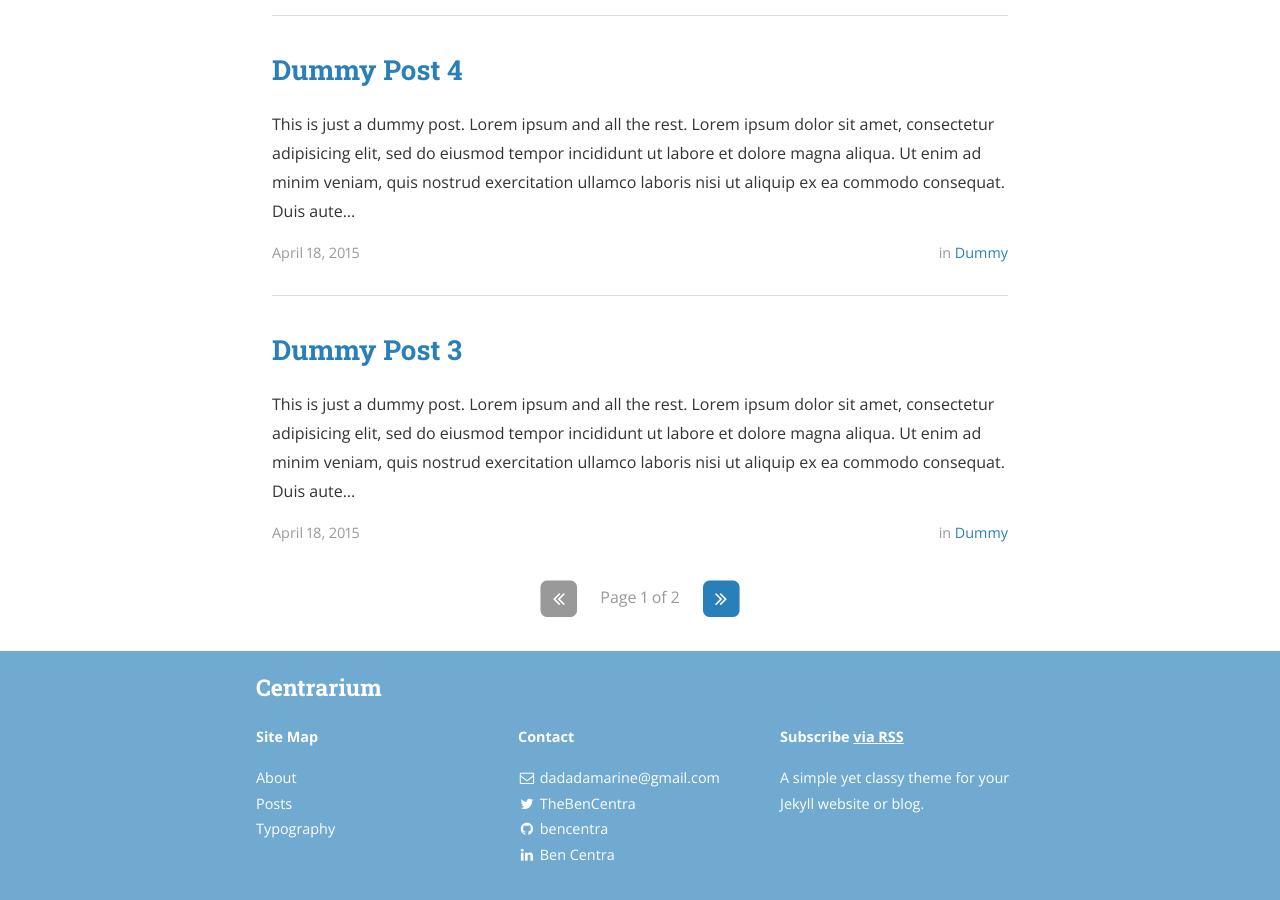
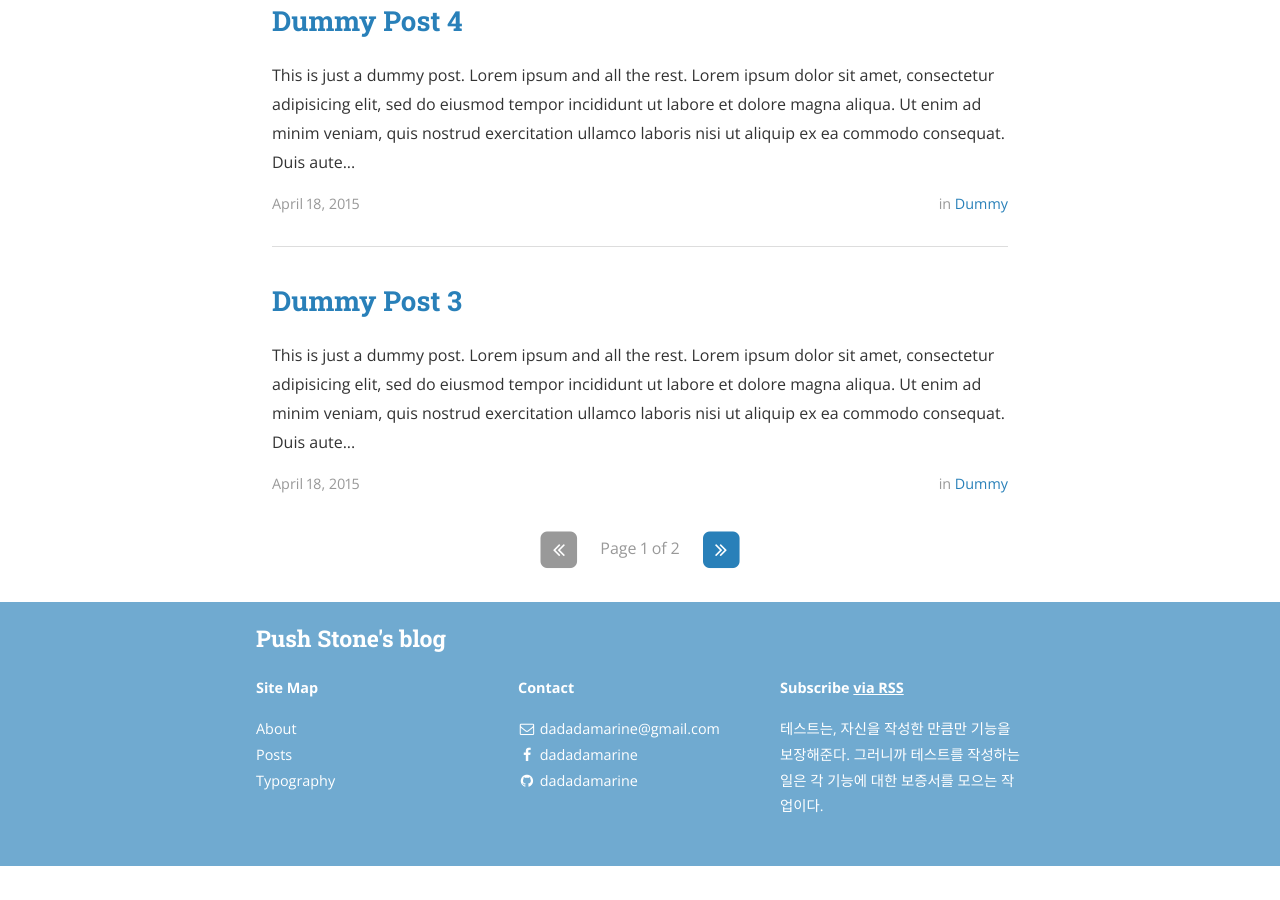
Before and after one commit to dadadamarine/dadadamarine.github.io, a Jekyll site: the page built from index.html, in a window 1280 px wide and 900 px high, scrolled down 1301 px. Built offline with Jekyll 4.4.1, drawn with Linux system fonts in a browser that asks for light colours; nearby versions of some CDN libraries; the list of posts is cut into pages by our own code; after the commit the page ends 2167 px from its top, so only the background shows below that; some of the changed text lies outside the part shown.

Commit message:
Update _config.yml

```diff
--- a/_config.yml
+++ b/_config.yml
@@ -9,12 +9,12 @@ exclude:
   - "/vendor/"
 
 # Site settings
-title: Centrarium
-subtitle: "A simple yet classy theme for your Jekyll website or blog"
+title: "Push Stone's blog"
+subtitle: ""
 email: dadadamarine@gmail.com
-name: Jeong Minseok
+name: "Minseok Jeong"
 description: >
-  A simple yet classy theme for your Jekyll website or blog.
+  테스트는, 자신을 작성한 만큼만 기능을 보장해준다. 그러니까 테스트를 작성하는 일은 각 기능에 대한 보증서를 모으는 작업이다.
 # Base URL of site (i.e. /blog). It should always start with a slash,
 # and never end with a slash. Set it to a blank value if hosting at the
 # root of your server.
@@ -41,6 +41,12 @@ jekyll-archives:
     tag: '/tag/:name/'
 
 # Disqus comments
+
+comments:
+  provider               : "disqus"
+  disqus:
+    shortname            : pushstone # Short-name
+
 # disqus_shortname: bencentra
 
 # Google analytics
@@ -72,29 +78,29 @@ descriptions:
 social:
   - name: Twitter
     icon: twitter
-    username: TheBenCentra
-    url: https://twitter.com/TheBenCentra
+    username:
+    url:
     desc: Follow me on Twitter
     share: true
 
   - name: Facebook
     icon: facebook
-    username: thebencentra
-    url:
+    username: dadadamarine
+    url: https://www.facebook.com/minseok.jeong.14
     desc: Friend me on Facebook
     share: true
 
   - name: GitHub
     icon: github
-    username: bencentra
+    username: dadadamarine
     url: https://github.com/dadadamairne
     desc: Fork me on GitHub
     share: false
 
   - name: LinkedIn
     icon: linkedin
-    username: Ben Centra
-    url: https://www.linkedin.com/pub/ben-centra/47/769/60a
+    username:
+    url:
     desc: Connect with me on LinkedIn
     share: true
 
```
